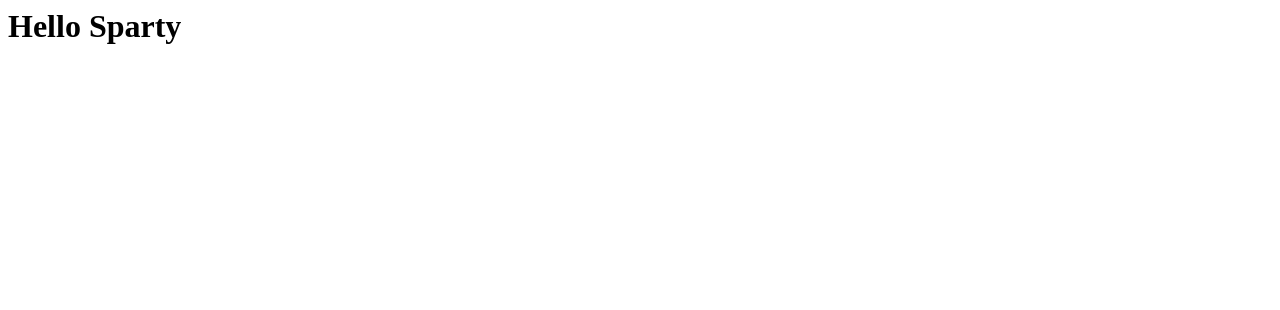
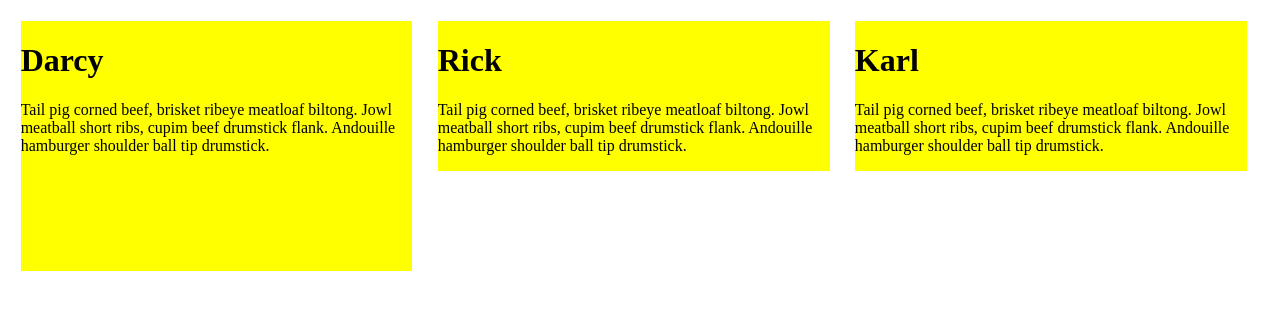
Before and after one commit to designhawg/msu, a plain HTML site: page index.html in a window 1280 px wide. Drawn offline with Linux system fonts and the light colour scheme.

Commit message:
pushing responsive updates

```diff
--- a/css/style.css
+++ b/css/style.css
@@ -0,0 +1,18 @@
+    /*class tag*/
+    .one { padding-bottom: 100px; }
+
+    /*id tag*/
+    /*#darcy { width: 50%; } */
+
+    /*element tag*/
+    div { background-color: green;
+          width: 100%; }
+
+    @media (min-width: 768px) {
+      div {
+        background-color: yellow;
+        float: left;
+        margin: 1%;
+        width: 31%;
+      }
+    }
--- a/index.html
+++ b/index.html
@@ -1 +1,32 @@
-<h1>Hello Sparty</h1>
+
+<!DOCTYPE html>
+
+<html>
+<head>
+
+  <meta name="viewport" content="width=device-width, initial-scale=1.0">
+
+  <title>My little pony</title>
+
+  <link rel="stylesheet" type="text/css" href="css/style.css">
+
+</head>
+
+<!-- what the page shows -->
+<body>
+
+  <div class="one" id="darcy">
+    <h1>Darcy</h1>
+    <p>Tail pig corned beef, brisket ribeye meatloaf biltong. Jowl meatball short ribs, cupim beef drumstick flank. Andouille hamburger shoulder ball tip drumstick.</p>
+  </div>
+  <div class="two">
+    <h1>Rick</h1>
+    <p>Tail pig corned beef, brisket ribeye meatloaf biltong. Jowl meatball short ribs, cupim beef drumstick flank. Andouille hamburger shoulder ball tip drumstick.</p>
+  </div>
+  <div class="three">
+    <h1>Karl</h1>
+    <p>Tail pig corned beef, brisket ribeye meatloaf biltong. Jowl meatball short ribs, cupim beef drumstick flank. Andouille hamburger shoulder ball tip drumstick.</p>
+  </div>
+
+</body>
+</html>
```
